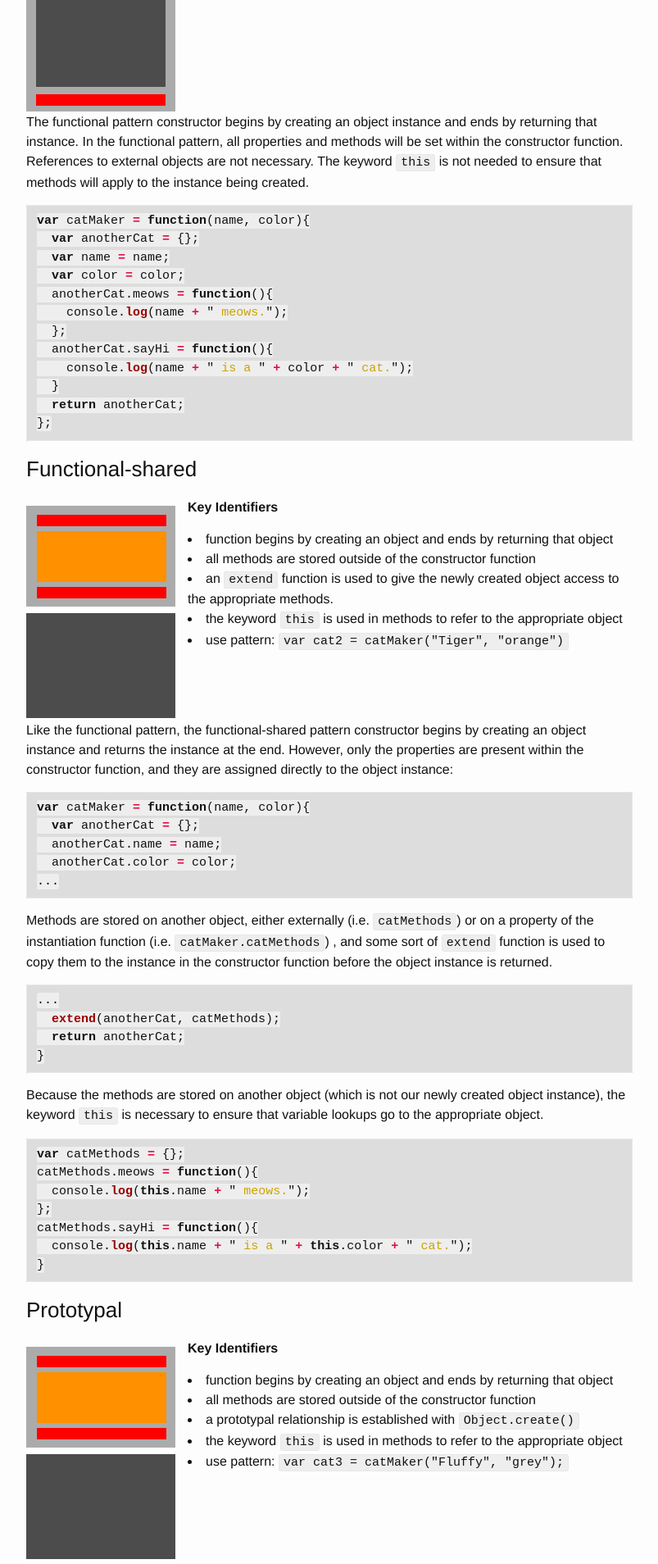
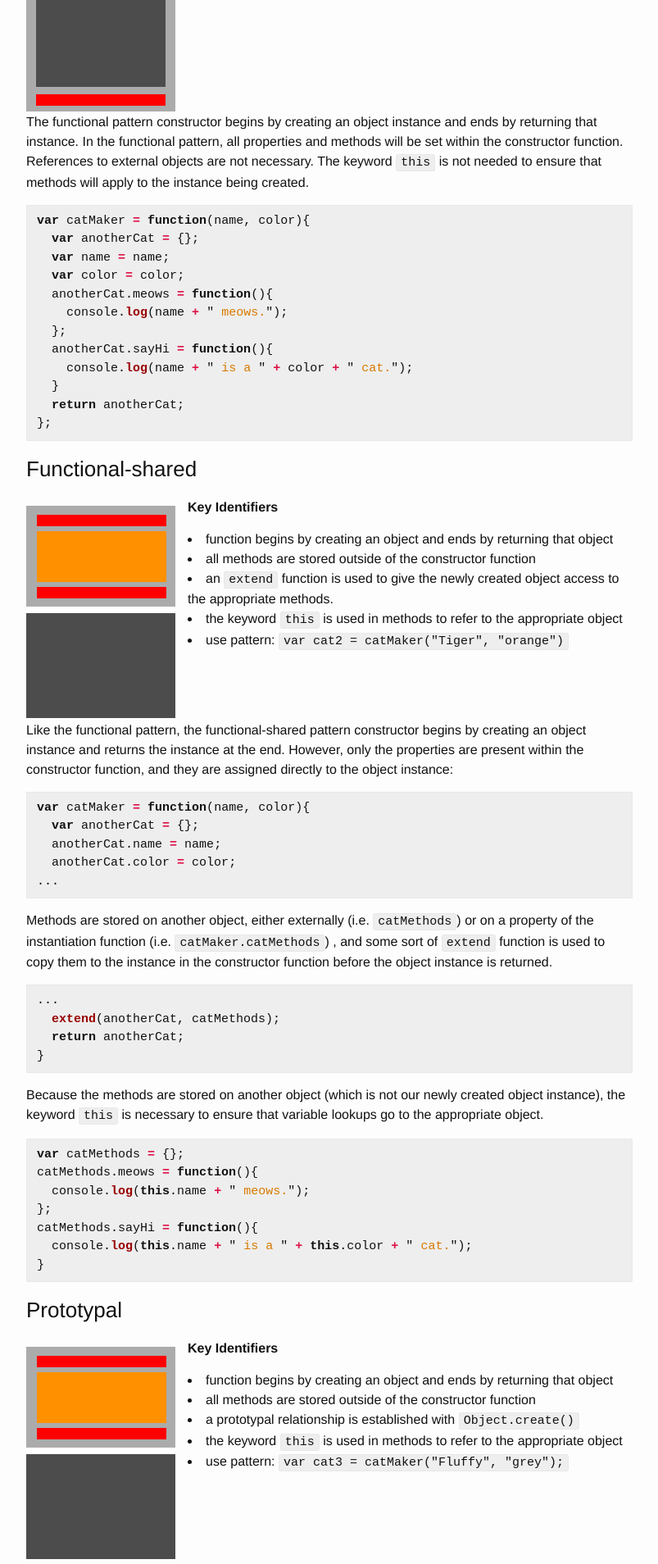
Before and after one commit to fswiecki/fswiecki.github.io, a Jekyll site: the page built from _posts/2016-03-04-instantiation-patterns.md, in a window 1280 px wide. Shown: the part 949-2857 px from the top of the page at 82% size, without its empty margins (238-1041 px from the left). Built offline with Jekyll 4.4.1, drawn with Linux system fonts in a browser that asks for light colours.

Commit message:
Lighten code blocks and darken strings

```diff
--- a/_sass/_syntax-highlighting.scss
+++ b/_sass/_syntax-highlighting.scss
@@ -6,7 +6,7 @@
     @extend %vertical-rhythm;
 
     .highlighter-rouge & {
-      background: #ddd;
+      background: #eee;
     }
 
     .c     { color: #998; font-style: italic } // Comment
@@ -52,16 +52,16 @@
     .mh    { color: #099 } // Literal.Number.Hex
     .mi    { color: #099 } // Literal.Number.Integer
     .mo    { color: #099 } // Literal.Number.Oct
-    .sb    { color: #cca300 } // Literal.String.Backtick
-    .sc    { color: #cca300 } // Literal.String.Char
-    .sd    { color: #cca300 } // Literal.String.Doc
-    .s2    { color: #cca300 } // Literal.String.Double
-    .se    { color: #cca300 } // Literal.String.Escape
-    .sh    { color: #cca300 } // Literal.String.Heredoc
-    .si    { color: #cca300 } // Literal.String.Interpol
-    .sx    { color: #cca300 } // Literal.String.Other
+    .sb    { color: #D77A00 } // Literal.String.Backtick
+    .sc    { color: #D77A00 } // Literal.String.Char
+    .sd    { color: #D77A00 } // Literal.String.Doc
+    .s2    { color: #D77A00 } // Literal.String.Double
+    .se    { color: #D77A00 } // Literal.String.Escape
+    .sh    { color: #D77A00 } // Literal.String.Heredoc
+    .si    { color: #D77A00 } // Literal.String.Interpol
+    .sx    { color: #D77A00 } // Literal.String.Other
     .sr    { color: #009926 } // Literal.String.Regex
-    .s1    { color: #cca300 } // Literal.String.Single
+    .s1    { color: #D77A00 } // Literal.String.Single
     .ss    { color: #990073 } // Literal.String.Symbol
     .bp    { color: #999 } // Name.Builtin.Pseudo
     .vc    { color: #008080 } // Name.Variable.Class
```
